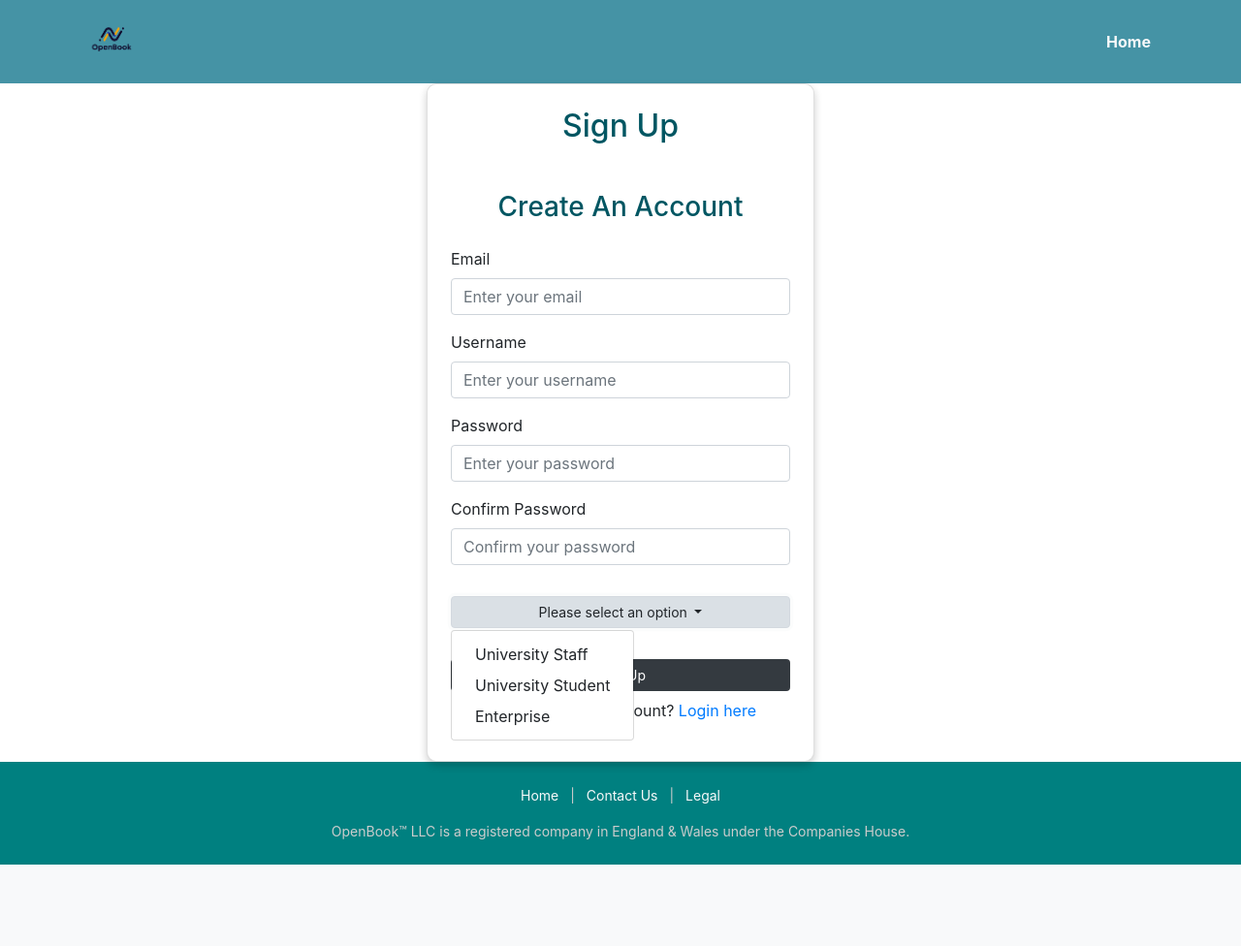
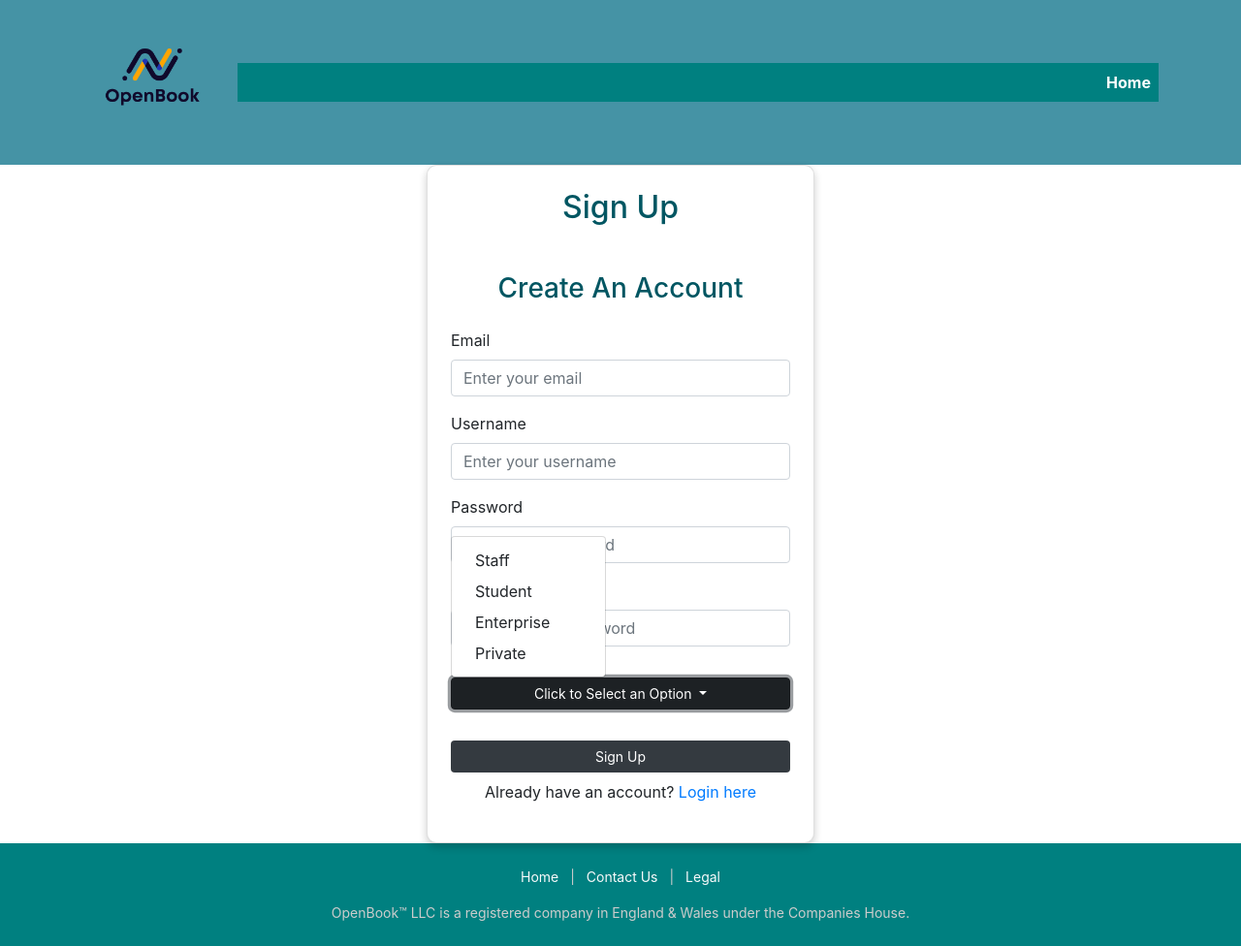
Before and after one commit to UmaeerH/DIG5127, a PHP site: page /SignUp.php in a window 1280 px wide, after a click on "Click to Select an Option". Shown: the whole page at 97% size. Before the commit the page ends 892 px from the top, so only its background shows below. Run offline with PHP 8.4, Linux system fonts and the light colour scheme; some libraries are stand-ins or nearby versions.

Commit message:
Structure changes
A lot of CSS and PHP structure changes.
Tried fixing a bit of dynamicness with logo

```diff
--- a/AboutUs.php
+++ b/AboutUs.php
@@ -30,7 +30,7 @@ session_start();
  <nav class="navbar navbar-expand-lg navbar-light bg-teal">
         <div class="container">
             <a class="navbar-brand" href="index.php">
-                <img src="public_html/images/OpenBook_Logo.png" alt="OpenBook Logo" style="height: 80px;">
+                    <img src="public_html/images/OpenBook_Logo.png" alt="OpenBook Logo" class="OBLogo">
             </a>
             <div class="navbar-nav ml-auto">
                 <a class="nav-item nav-link" href="index.php">Home</a>
--- a/BookRooms.php
+++ b/BookRooms.php
@@ -28,7 +28,7 @@ session_start(); // Start the session
     <nav class="navbar navbar-expand-lg navbar-light bg-teal">
         <div class="container">
             <a class="navbar-brand" href="index.php">
-                <img src="public_html/images/OpenBook_Logo.png" alt="OpenBook Logo" style="height: 80px;">
+                <img src="public_html/images/OpenBook_Logo.png" alt="OpenBook Logo" class="OBLogo">
             </a>
             <div class="navbar-nav ml-auto">
                 <a class="nav-item nav-link" href="index.php">Home</a>
--- a/BookingConfirmation.php
+++ b/BookingConfirmation.php
@@ -54,7 +54,7 @@ mysqli_close($conn);
     <nav class="navbar navbar-expand-lg navbar-light bg-teal">
         <div class="container">
             <a class="navbar-brand" href="index.php">
-                <img src="public_html/images/OpenBook_Logo.png" alt="OpenBook Logo" style="height: 80px;">
+                <img src="public_html/images/OpenBook_Logo.png" alt="OpenBook Logo" class="OBLogo">
             </a>
             <div class="navbar-nav ml-auto">
                 <a class="nav-item nav-link" href="index.php">Home</a>
--- a/Login.php
+++ b/Login.php
@@ -60,7 +60,7 @@ mysqli_close($conn);
         <nav class="navbar navbar-expand-lg ">
             <div class="container">
                 <a class="navbar-brand text-light" href="index.php">
-                    <img src="public_html/images/OpenBook_Logo.png" alt="OpenBook Logo" style="height: 60px;">
+                    <img src="public_html/images/OpenBook_Logo.png" alt="OpenBook Logo" class="OBLogo">
                 </a>
                 <button class="navbar-toggler text-light" type="button" data-toggle="collapse" data-target="#navbarNav"
                         aria-controls="navbarNav" aria-expanded="false" aria-label="Toggle navigation">
--- a/ManageBookings.php
+++ b/ManageBookings.php
@@ -25,7 +25,7 @@
  <nav class="navbar navbar-expand-lg navbar-light bg-teal">
         <div class="container">
         <a class="navbar-brand" href="index.php">
-            <img src="public_html/images/OpenBook_Logo.png" alt="OpenBook Logo" style="height: 80px;">
+            <img src="public_html/images/OpenBook_Logo.png" alt="OpenBook Logo" class="OBLogo">
         </a>
             <div class="navbar-nav ml-auto">
                 <a class="nav-item nav-link" href="index.php">Home   </a>
--- a/ReportPage.php
+++ b/ReportPage.php
@@ -30,7 +30,7 @@ session_start();
     <nav class="navbar navbar-expand-lg navbar-light bg-teal">
         <div class="container">
             <a class="navbar-brand" href="index.php">
-                <img src="public_html/images/OpenBook_Logo.png" alt="OpenBook Logo" style="height: 80px;">
+                <img src="public_html/images/OpenBook_Logo.png" alt="OpenBook Logo" class="OBLogo">
             </a>
             <div class="navbar-nav ml-auto">
                 <a class="nav-item nav-link" href="index.php">Home</a>
--- a/ReservedBooking.php
+++ b/ReservedBooking.php
@@ -31,7 +31,7 @@ $image = "public_html/images/curson-slider.jpeg";
     <nav class="navbar navbar-expand-lg navbar-light">
         <div class="container">
             <a class="navbar-brand" href="index.php">
-                <img src="public_html/images/OpenBook_Logo.png" alt="OpenBook Logo">
+                <img src="public_html/images/OpenBook_Logo.png" alt="OpenBook Logo" class="OBLogo">
             </a>
             <div class="navbar-nav ml-auto">
                 <a class="nav-item nav-link" href="index.php">Home   </a>
--- a/RoomSelection.php
+++ b/RoomSelection.php
@@ -47,7 +47,7 @@ $timeSlots = [
      <nav class="navbar navbar-expand-lg navbar-light bg-teal">
         <div class="container">
             <a class="navbar-brand" href="index.php">
-                <img src="public_html/images/OpenBook_Logo.png" alt="OpenBook Logo" style="height: 80px;">
+                <img src="public_html/images/OpenBook_Logo.png" alt="OpenBook Logo" class="OBLogo">
             </a>
             <div class="navbar-nav ml-auto">
                 <a class="nav-item nav-link" href="index.php">Home</a>
--- a/SignUp.php
+++ b/SignUp.php
@@ -4,15 +4,18 @@
     <!-- Metadata -->
     <meta charset="UTF-8">
     <meta name="viewport" content="width=device-width, initial-scale=1.0">
-    <!-- Bootstrap CSS -->
+
+    <!-- LINKS
+         Bootstrap CDN -->
     <link rel="stylesheet" href="https://maxcdn.bootstrapcdn.com/bootstrap/4.0.0/css/bootstrap.min.css"
     integrity="sha384-Gn5384xqQ1aoWXA+058RXPxPg6fy4IWvTNh0E263XmFcJlSAwiGgFAW/dAiS6JXm" crossorigin="anonymous">
     <!-- External CSS -->
     <link rel="stylesheet" href="public_html/style/main.css">
     <!-- Javascript -->
-    <script src="https://maxcdn.bootstrapcdn.com/bootstrap/4.0.0/js/bootstrap.min.js"
-    integrity="sha384-JZR6Spejh4U02d8jOt6vLEHfe/JQGiRRSQQxSfFWpi1MquVdAyjUar5+76PVCmYl" crossorigin="anonymous"></script>
-    <script src="public_html/js/main.js"></script>
+    <script src="https://code.jquery.com/jquery-3.6.0.min.js"></script>
+    <script src="https://cdnjs.cloudflare.com/ajax/libs/popper.js/1.12.9/umd/popper.min.js"></script>
+    <script src="https://maxcdn.bootstrapcdn.com/bootstrap/4.0.0/js/bootstrap.min.js"></script>
+    <script src="public_html/js/main.js" defer></script>
 
     <title>Sign Up Page</title>
 </head>
@@ -22,7 +25,7 @@
         <nav class="navbar navbar-expand-lg">
             <div class="container">
                 <a class="navbar-brand text-light" href="index.php">
-                    <img src="public_html/images/OpenBook_Logo.png" alt="OpenBook Logo" style="height: 60px;">
+                    <img src="public_html/images/OpenBook_Logo.png" alt="OpenBook Logo" class="OBLogo">
                 </a>
                 <button class="navbar-toggler text-light" type="button" data-toggle="collapse" data-target="#navbarNav"
                         aria-controls="navbarNav" aria-expanded="false" aria-label="Toggle navigation">
@@ -66,18 +69,19 @@
 
                 <!-- Dropdown Menu -->
                 <div class="dropdown">
-                    <button class="btn btn-light dropdown-toggle w-100"
-                            type="button"
-                            id="dropdownMenuButton"
-                            data-toggle="dropdown"
-                            aria-haspopup="true"
-                            aria-expanded="false">
-                        Please select an option
+                    <button class="btn btn-dark dropdown-toggle w-100"
+                        type="button"
+                        id="dropdownMenuButton"
+                        data-toggle="dropdown"
+                        aria-haspopup="true"
+                        aria-expanded="false">
+                        Click to Select an Option
                     </button>
                     <div class="dropdown-menu" aria-labelledby="dropdownMenuButton">
-                        <a class="dropdown-item" href="#">University Staff</a>
-                        <a class="dropdown-item" href="#">University Student</a>
-                        <a class="dropdown-item" href="#">Enterprise</a>
+                        <a class="dropdown-item" href="#" onclick="updateButtonText(this)">Staff</a>
+                        <a class="dropdown-item" href="#" onclick="updateButtonText(this)">Student</a>
+                        <a class="dropdown-item" href="#" onclick="updateButtonText(this)">Enterprise</a>
+                        <a class="dropdown-item" href="#" onclick="updateButtonText(this)">Private</a>
                     </div>
                 </div>
 
@@ -103,11 +107,5 @@
             <p class="mb-0">OpenBook™ LLC is a registered company in England & Wales under the Companies House.</p>
         </div>
     </footer>
-
-    <!-- Bootstrap JS -->
-    <script src="https://code.jquery.com/jquery-3.2.1.slim.min.js"></script>
-    <script src="https://cdnjs.cloudflare.com/ajax/libs/popper.js/1.12.9/umd/popper.min.js"></script>
-    <script src="https://maxcdn.bootstrapcdn.com/bootstrap/4.0.0/js/bootstrap.min.js"></script>
-
 </body>
 </html>
--- a/public_html/js/main.js
+++ b/public_html/js/main.js
@@ -1,49 +1,30 @@
-// Run scripts after the DOM has loaded
+// Load DOM before anything javascript
 document.addEventListener('DOMContentLoaded', function () {
 
-});
     // Report an issue form
-    $(document).ready(function () {
+    // Report form
     $('.card').click(function () {
         const issue = $(this).data('issue');
         $('.hidden-form').show();
         $('#details').focus().attr('placeholder', `Describe the issue: ${issue}`);
     });
-    // Issue reported successfully
+    // Report sent
     $('#report-form').submit(function (event) {
         event.preventDefault();
         alert('Thank you for reporting the issue. We will address it as soon as possible.');
         $('#report-form')[0].reset();
         $('.hidden-form').hide();
     });
+
+
+
+
+
+    // Sign Up Dropdown menu
+    $(".dropdown-item").click(function() {
+        var selectedText = $(this).text();
+        console.log("Dropdown item clicked: " + selectedText);
+        $("#dropdownMenuButton").text(selectedText);
     });
 
-// Sign up dropdow //
-
-const dropdowns = document.querySelectorAll('.dropdown');
-
-dropdowns.forEach(dropdown => {
-    const select = dropdown.querySelector('.select');
-    const caret = dropdown.querySelector('.caret');
-    const menu = dropdown.querySelector('.menu');
-    const options = dropdown.querySelectorAll('.menu li');
-    const selected = dropdown.querySelector('.selected');
-
-    select.addEventListener('click', () => {
-        select.classList.toggle('select-clicked');
-        caret.classList.toggle('caret-rotate');
-        menu.classList.toggle('menu-open');
 });
-
-    options.forEach(option => {
-        option.addEventListener('click', () => {
-            selected.innerText = option.innerText;
-            select.classList.remove('select-clicked');
-            caret.classList.remove('caret-rotate');
-            menu.classList.remove('menu-open');
-
-            options.forEach(opt => opt.classList.remove('active'));
-            option.classList.add('active');
-        });
-    });
-});
--- a/public_html/style/main.css
+++ b/public_html/style/main.css
@@ -22,6 +22,37 @@
 
 .header nav a:hover {
     text-decoration: underline;
+}
+
+/* Nav Links */
+.nav-link.active {
+    color: white ;
+}
+
+.navbar-brand, .nav-link {
+    font-weight: bold;
+}
+
+.navbar {
+    background-color: #4593A5;
+    color: white;
+}
+
+#navbarNav {
+    background-color: #008080; /* Change to your desired background color */
+}
+
+#navbarNav .nav-link {
+    color: white !important; /* Change to your desired text color */
+}
+
+#navbarNav .nav-link:hover {
+    color: #d3d3d3 !important; /* Change to your desired hover text color */
+}
+
+.OBLogo {
+    height: 9rem !important;
+    width: auto !important;
 }
 
 /* Main Body */
@@ -176,19 +207,6 @@
 
 /* BookRooms.php */
 
-.navbar-brand img {
-    height: 80px;
-    width: auto;
-}
-
-.nav-link.active {
-
-    color: white ;
-}
-
-.navbar-brand, .nav-link {
-    font-weight: bold;
-}
 
 .container h2, .container h3 {
     color: #005662;
@@ -545,12 +563,6 @@ footer div {
 }
 
 
-/* Navbar*/
-.navbar {
-    background-color: #4593A5;
-    color: white;
-
-}
 
 /*Sign up*/
 
```
Also changed, not shown: RoomBooking.php (+1 -6 lines), resources/app_config.php (+33 -0 lines), resources/database.php (+1 -31 lines). Lines whose indentation alone changed are shown as unchanged.
